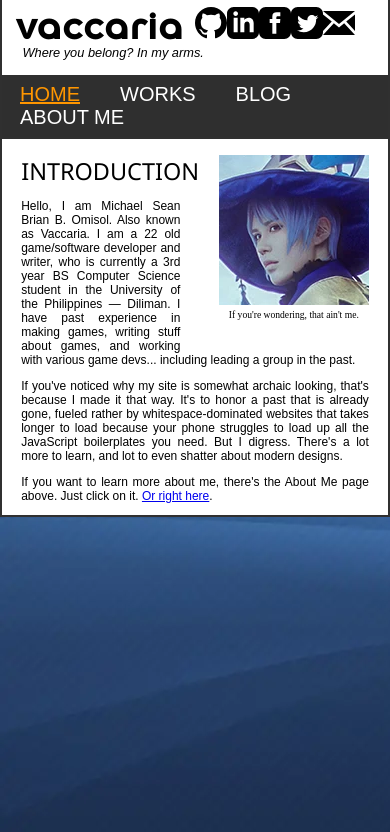
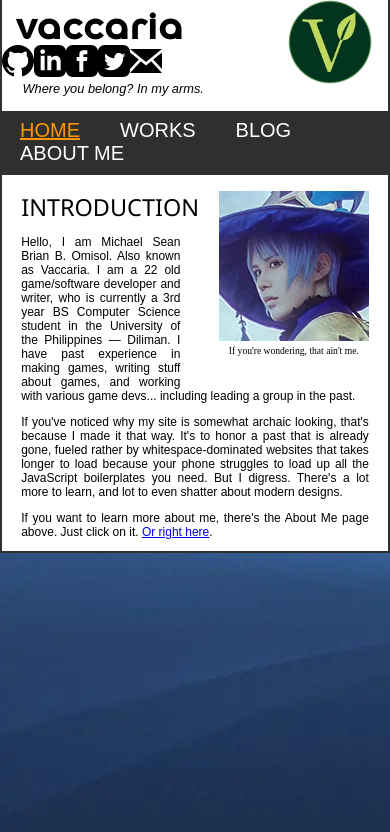
Before and after one commit to FlamingHerb/NewWebsite, a SvelteKit app: page / in a window 390 px wide. Shown: the top 832 px of the page. Built offline with nearby package versions, Linux system fonts and the light colour scheme.

Commit message:
:hammer: Fixed logo scaling.

```diff
--- a/src/routes/+layout.svelte
+++ b/src/routes/+layout.svelte
@@ -4,6 +4,7 @@
   import { page } from '$app/stores';
 
   let innerWidth = 0;
+  let height = 0;
 
   let tagline = "If you see this message, then that means you haven't loaded everything properly.";
   function taglineGenerator(){
@@ -18,8 +19,8 @@
 <svelte:window bind:innerWidth />
 
 <div id="header">
-  <div id="tophead">
-    <img id="logo" src="/images/fa.webp" alt="segs">
+  <div id="tophead" bind:clientHeight={height}>
+    <img id="logo" src="/images/fa.webp" style="height: {height+16}px;" alt="segs">
     <span id="placeholder">
       vaccaria
     </span>
@@ -88,15 +89,13 @@
     float: right;
   }
 
-  @media only screen and (max-width: 500px) {
-    #logo {
-        display: none;
-    }
-  }
 
-  #tophead {
-    overflow: hidden;
-  }
+  // @media only screen and (max-width: 520px) {
+  //   #logo {
+  //       display: none;
+  //   }
+  // }
+
 
   #placeholder {
     font-family: 'Eastman Alternate Trial Medium', sans-serif;
```
Also changed, not shown: static/images/fa.webp.
